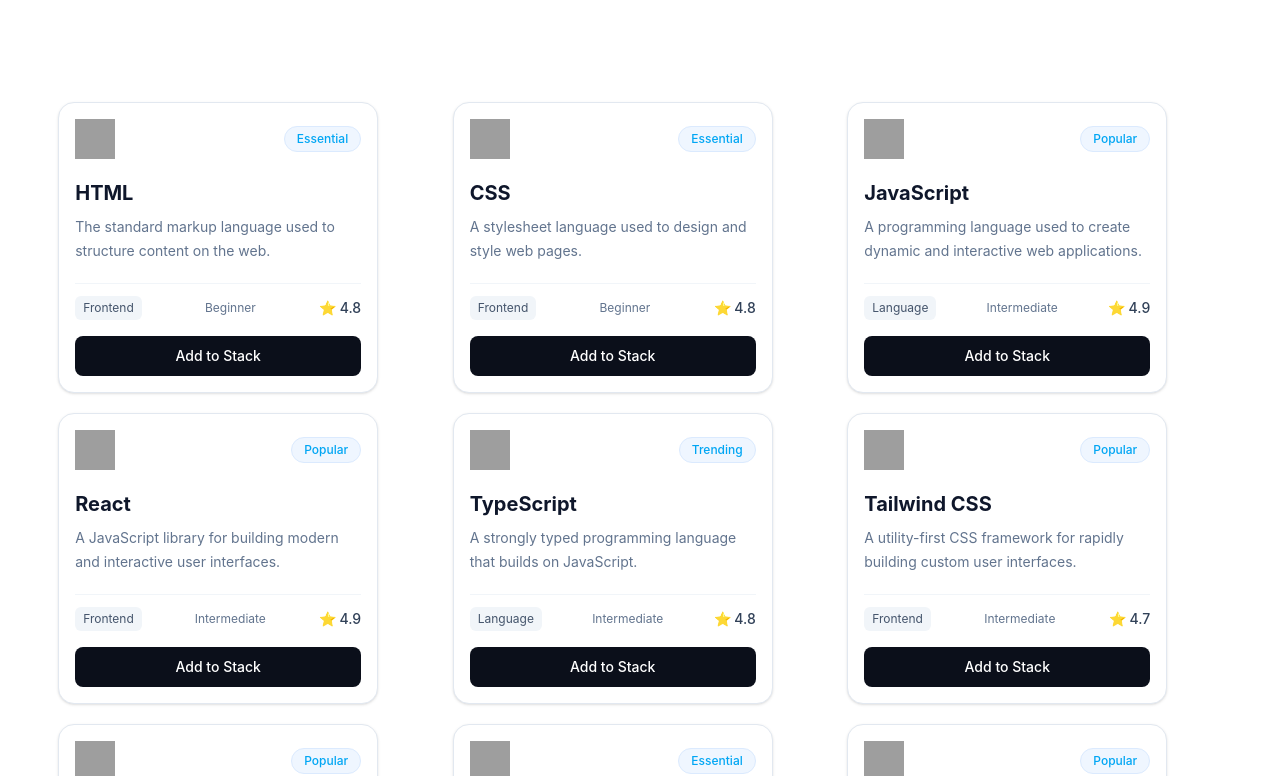
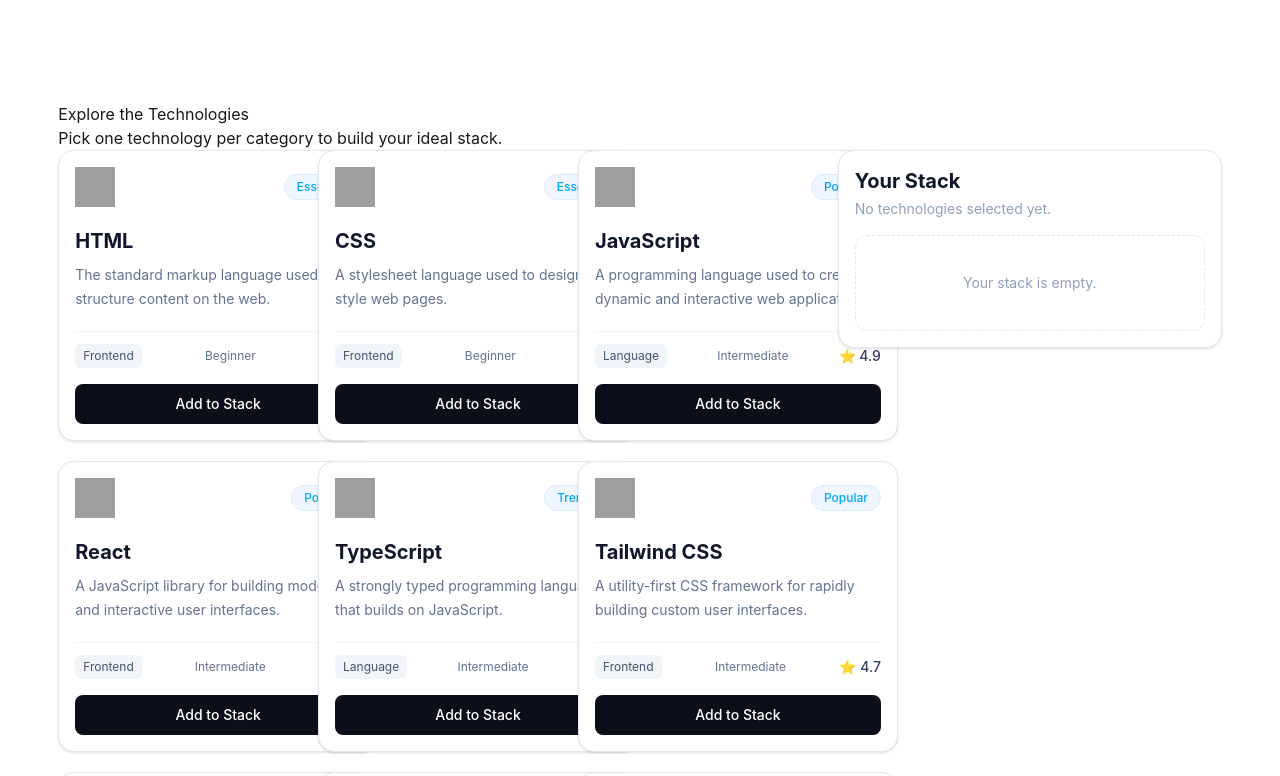
Before and after one commit to Razit-Ahmed/DEV-STACK, a React (Vite) app: page / in a window 1280 px wide. Shown: the part 484-1260 px from the top of the page. Built offline with nearby package versions, Linux system fonts and the light colour scheme; grey boxes are pictures that could not be loaded.

Commit message:
button disabled done

```diff
--- a/src/components/allStack.tsx
+++ b/src/components/allStack.tsx
@@ -1,15 +1,21 @@
 import React from "react";
 import TechCard from "./techCard"
+import Yourstack from "./yourstac";
 
 const allStack = ({ tech }) => {
   console.log(tech, "tech from all tech");
   return (
 
+    <div>
+
+        <h2>Explore the Technologies</h2>
+        <p>Pick one technology per category to build your ideal stack.</p>
 
 
+         <div className="flex gap-5">
 
 
-    <div className="grid grid-cols-3 gap-5" >
+            <div className="grid grid-cols-3 gap-5" >
 
       {tech.map((tech) => {
         return (
@@ -17,6 +23,29 @@ const allStack = ({ tech }) => {
         );
       })}
     </div>
+
+    <div>
+
+
+        <Yourstack/>
+
+
+    </div>
+
+
+
+         </div>
+
+
+
+
+    </div>
+
+
+
+
+
+
 
 
 
--- a/src/components/techCard.tsx
+++ b/src/components/techCard.tsx
@@ -1,29 +1,46 @@
-import React from 'react';
-import type { Itech } from '../types/techType';
+import React, { useState } from "react";
+import type { Itech } from "../types/techType";
 
-const techCard = ({tech}:{tech:Itech}) => {
+const techCard = ({ tech }: { tech: Itech }) => {
+  const [isSelected, setIsSelected] = useState(false);
+
+  console.log(isSelected, setIsSelected, "here");
   return (
     <div className="w-80 max-w-sm rounded-2xl border border-slate-200 bg-white p-4 shadow-sm">
-
-
       <div className="flex items-center justify-between">
         <img src={tech.icon} className="h-10 w-10" />
-      <span className="rounded-full border border-blue-100 bg-blue-50 px-3 py-1 text-xs font-medium text-sky-500"> {tech.badge} </span>
+        <span className="rounded-full border border-blue-100 bg-blue-50 px-3 py-1 text-xs font-medium text-sky-500">
+          {" "}
+          {tech.badge}{" "}
+        </span>
       </div>
 
       <div className="mt-5">
         <h2 className="text-xl font-bold text-slate-900">{tech.name} </h2>
-      <p className="mt-2 text-sm leading-6 text-slate-500">{tech.description}</p>
+        <p className="mt-2 text-sm leading-6 text-slate-500">
+          {tech.description}
+        </p>
       </div>
       <div className="mt-5 flex items-center justify-between border-t border-slate-100 pt-3">
-      <span className="rounded-md bg-slate-100 px-2 py-1 text-xs text-slate-600">{tech.category}</span>
+        <span className="rounded-md bg-slate-100 px-2 py-1 text-xs text-slate-600">
+          {tech.category}
+        </span>
         <span className="text-xs text-slate-500">{tech.difficulty}</span>
-    <span className="text-sm font-medium text-slate-700">⭐ {tech.rating}</span>
+        <span className="text-sm font-medium text-slate-700">
+          ⭐ {tech.rating}
+        </span>
       </div>
 
-    <button className="mt-4 w-full rounded-lg bg-[#0B0F1A] py-2.5 text-sm font-medium text-white transition hover:bg-[#171C2A]">Add to Stack</button>
+      <button
+        onClick={() => setIsSelected(true)}
+
+        className={`mt-4 w-full rounded-lg bg-[#0B0F1A] py-2.5 text-sm font-medium text-white transition`}
+        disabled={isSelected}
+        >
+
+        {isSelected === true ? "Added" : "Add to Stack"}
+      </button>
     </div>
-
   );
 };
 
--- /dev/null
+++ b/src/components/yourstac.tsx
@@ -0,0 +1,27 @@
+import React from 'react';
+
+const yourstac = () => {
+    return (
+        <div>
+
+            <div className="w-150 max-w-sm rounded-2xl border border-slate-200 bg-white p-4 shadow-sm">
+  <h2 className="text-xl font-bold text-slate-900">
+    Your Stack
+  </h2>
+
+  <p className="mt-1 text-sm text-slate-400">
+    No technologies selected yet.
+  </p>
+
+  <div className="mt-4 flex h-24 items-center justify-center rounded-xl border border-dashed border-slate-200">
+    <p className="text-sm text-slate-400">
+      Your stack is empty.
+    </p>
+  </div>
+</div>
+
+        </div>
+    );
+};
+
+export default yourstac;
```
Also changed, not shown: src/components/tech.tsx (+4 -4 lines). Lines whose indentation alone changed are shown as unchanged.
